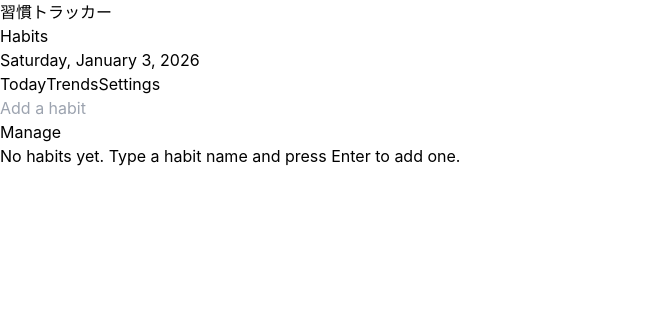
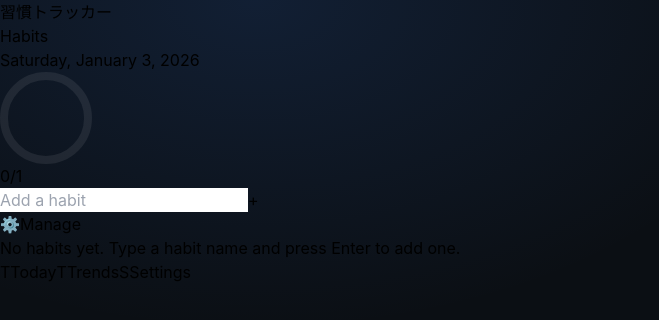
Before and after one commit to dotxdaemon/habits, a React (Vite) app: page / in a window 1280 px wide. Shown: the top 320 px of the page, without its empty margins (0-659 px from the left). Built offline with nearby package versions, Linux system fonts and the light colour scheme.

Commit message:
Restyle habit tracker interface

```diff
--- a/src/App.tsx
+++ b/src/App.tsx
@@ -1,6 +1,6 @@
 // ABOUTME: Orchestrates application layout and navigation between views.
 // ABOUTME: Loads data, manages active tab, and renders page components.
-import { useEffect } from 'react';
+import { useEffect, useMemo } from 'react';
 import { db } from './db/database';
 import { useAppStore } from './store';
 import { getHabits, getLogs, getToday } from './db/queries';
@@ -8,9 +8,11 @@ import { formatDate } from './domain/streaks';
 import { TodayView } from './pages/TodayView';
 import { TrendsView } from './pages/TrendsView';
 import { SettingsView } from './pages/SettingsView';
+import { ProgressRing } from './components/ProgressRing';
+import { Card } from './components/Card';
 
 function App() {
-  const { view, isLoading, setHabits, setLogs, setLoading, setView } = useAppStore();
+  const { view, habits, logs, isLoading, setHabits, setLogs, setLoading, setView } = useAppStore();
   const today = getToday();
 
   useEffect(() => {
@@ -38,65 +40,82 @@ function App() {
     setLogs(logs);
   };
 
+  const { doneCount, totalCount } = useMemo(() => {
+    const todayLogs = logs[today] as Record<string, any> | undefined;
+    const total = habits.length;
+    const done = habits.reduce((count, habit) => {
+      const log = todayLogs?.[habit.id];
+      if (habit.type === 'checkbox') {
+        return log?.done ? count + 1 : count;
+      }
+      const target = habit.target || 1;
+      return (log?.value || 0) >= target ? count + 1 : count;
+    }, 0);
+    return { doneCount: done, totalCount: total };
+  }, [habits, logs, today]);
+
   if (isLoading) {
     return (
-      <div className="min-h-screen bg-stone-900 flex items-center justify-center">
-        <div className="text-stone-400">Loading...</div>
+      <div className="min-h-screen flex items-center justify-center text-slate-300">
+        <div>Loading...</div>
       </div>
     );
   }
 
   return (
-    <div className="min-h-screen bg-stone-900 text-stone-50">
-      <div className="bg-stone-800 border-b border-stone-700 p-6">
-        <div className="max-w-4xl mx-auto">
-          <p className="text-stone-400 text-sm mb-1">習慣トラッカー</p>
-          <h1 className="text-3xl font-bold">Habits</h1>
-          <p className="text-stone-400 text-sm mt-2">{formatDate(today)}</p>
-        </div>
+    <div className="min-h-screen text-slate-100">
+      <div className="max-w-md mx-auto px-4 pt-8 pb-4">
+        <Card className="p-4">
+          <div className="flex items-center gap-4">
+            <div className="flex-1">
+              <p className="text-xs uppercase tracking-wide text-slate-400">習慣トラッカー</p>
+              <h1 className="text-2xl font-bold">Habits</h1>
+              <p className="text-sm text-slate-400 mt-1">{formatDate(today)}</p>
+            </div>
+            <ProgressRing value={doneCount} max={Math.max(totalCount, 1)} size={92} strokeWidth={8} />
+          </div>
+        </Card>
       </div>
 
-      <div className="bg-stone-800 border-b border-stone-700">
-        <div className="max-w-4xl mx-auto px-6 py-3">
-          <div className="flex gap-2">
-            <button
-              onClick={() => setView('today')}
-              className={'px-4 py-2 rounded-lg font-medium transition ' + (
-                view === 'today'
-                  ? 'bg-stone-700 text-stone-50'
-                  : 'text-stone-400 hover:text-stone-300'
-              )}
-            >
-              Today
-            </button>
-            <button
-              onClick={() => setView('trends')}
-              className={'px-4 py-2 rounded-lg font-medium transition ' + (
-                view === 'trends'
-                  ? 'bg-stone-700 text-stone-50'
-                  : 'text-stone-400 hover:text-stone-300'
-              )}
-            >
-              Trends
-            </button>
-            <button
-              onClick={() => setView('settings')}
-              className={'px-4 py-2 rounded-lg font-medium transition ' + (
-                view === 'settings'
-                  ? 'bg-stone-700 text-stone-50'
-                  : 'text-stone-400 hover:text-stone-300'
-              )}
-            >
-              Settings
-            </button>
-          </div>
-        </div>
-      </div>
-
-      <div className="max-w-4xl mx-auto p-6">
+      <main className="max-w-md mx-auto px-4 pb-24 space-y-6">
         {view === 'today' && <TodayView onRefresh={refreshData} />}
         {view === 'trends' && <TrendsView onRefresh={refreshData} />}
         {view === 'settings' && <SettingsView onRefresh={refreshData} />}
+      </main>
+
+      <div className="fixed bottom-0 inset-x-0">
+        <div className="max-w-md mx-auto px-4 pb-[env(safe-area-inset-bottom)]">
+          <Card className="mb-4 shadow-xl ring-white/20 bg-slate-950/80 backdrop-blur">
+            <div className="grid grid-cols-3">
+              {[
+                { key: 'today', label: 'Today' },
+                { key: 'trends', label: 'Trends' },
+                { key: 'settings', label: 'Settings' },
+              ].map((item) => (
+                <button
+                  key={item.key}
+                  onClick={() => setView(item.key as typeof view)}
+                  className={`flex flex-col items-center gap-1 py-3 text-sm font-medium transition ${
+                    view === item.key ? 'text-slate-50' : 'text-slate-400 hover:text-slate-200'
+                  }`}
+                  aria-pressed={view === item.key}
+                >
+                  <span
+                    className={`inline-flex h-9 w-9 items-center justify-center rounded-full ring-1 ring-inset ${
+                      view === item.key
+                        ? 'bg-blue-600 ring-blue-500 text-white'
+                        : 'bg-white/5 ring-white/10'
+                    }`}
+                    aria-hidden
+                  >
+                    {item.label.slice(0, 1)}
+                  </span>
+                  {item.label}
+                </button>
+              ))}
+            </div>
+          </Card>
+        </div>
       </div>
     </div>
   );
--- /dev/null
+++ b/src/components/Card.tsx
@@ -0,0 +1,28 @@
+// ABOUTME: Provides a reusable surface with rounded corners and subtle ring styling.
+// ABOUTME: Wraps child content in a softly elevated card background.
+import type React from 'react';
+import type { PropsWithChildren } from 'react';
+
+interface CardProps extends PropsWithChildren {
+  className?: string;
+  onClick?: () => void;
+  onKeyDown?: (event: React.KeyboardEvent<HTMLDivElement>) => void;
+  role?: string;
+  tabIndex?: number;
+  'aria-pressed'?: boolean;
+}
+
+export function Card({ children, className = '', onClick, onKeyDown, role, tabIndex, 'aria-pressed': ariaPressed }: CardProps) {
+  return (
+    <div
+      className={`rounded-2xl bg-slate-950/40 ring-1 ring-white/10 ${className}`}
+      onClick={onClick}
+      onKeyDown={onKeyDown}
+      role={role}
+      tabIndex={tabIndex}
+      aria-pressed={ariaPressed}
+    >
+      {children}
+    </div>
+  );
+}
--- /dev/null
+++ b/src/components/IconButton.tsx
@@ -0,0 +1,33 @@
+// ABOUTME: Renders a small circular icon button with consistent focus styling.
+// ABOUTME: Supports optional label text and integrates with the card palette.
+import type { ButtonHTMLAttributes, PropsWithChildren } from 'react';
+
+type IconButtonProps = ButtonHTMLAttributes<HTMLButtonElement> & PropsWithChildren & {
+  variant?: 'primary' | 'ghost' | 'danger';
+  size?: 'sm' | 'md';
+};
+
+export function IconButton({
+  children,
+  className = '',
+  variant = 'ghost',
+  size = 'md',
+  ...props
+}: IconButtonProps) {
+  const sizeClass = size === 'sm' ? 'h-10 w-10 text-sm' : 'h-11 w-11 text-base';
+  const variantClass = {
+    primary: 'bg-blue-600 text-white hover:bg-blue-500 focus-visible:ring-blue-400',
+    ghost: 'bg-white/5 text-slate-100 hover:bg-white/10 focus-visible:ring-white/40',
+    danger: 'bg-red-500/20 text-red-200 hover:bg-red-400/30 focus-visible:ring-red-300/60',
+  }[variant];
+
+  return (
+    <button
+      type="button"
+      className={`inline-flex items-center justify-center rounded-full ring-1 ring-inset ring-white/10 transition focus-visible:outline-none focus-visible:ring-2 focus-visible:ring-offset-2 focus-visible:ring-offset-slate-950 ${sizeClass} ${variantClass} ${className}`}
+      {...props}
+    >
+      {children}
+    </button>
+  );
+}
--- /dev/null
+++ b/src/components/ProgressRing.tsx
@@ -0,0 +1,54 @@
+// ABOUTME: Displays circular progress as an SVG ring with numeric summary.
+// ABOUTME: Shows completion text in the center for quick habit overview.
+interface ProgressRingProps {
+  value: number;
+  max: number;
+  size?: number;
+  strokeWidth?: number;
+}
+
+export function ProgressRing({ value, max, size = 96, strokeWidth = 10 }: ProgressRingProps) {
+  const clampedMax = Math.max(max, 1);
+  const clampedValue = Math.min(Math.max(value, 0), clampedMax);
+  const radius = (size - strokeWidth) / 2;
+  const circumference = 2 * Math.PI * radius;
+  const progress = circumference - (clampedValue / clampedMax) * circumference;
+  const center = size / 2;
+
+  return (
+    <div className="relative inline-flex items-center justify-center">
+      <svg width={size} height={size} className="rotate-[-90deg]">
+        <circle
+          cx={center}
+          cy={center}
+          r={radius}
+          stroke="rgba(255,255,255,0.08)"
+          strokeWidth={strokeWidth}
+          fill="none"
+          strokeLinecap="round"
+        />
+        <circle
+          data-testid="progress-ring-arc"
+          cx={center}
+          cy={center}
+          r={radius}
+          stroke="url(#progress-gradient)"
+          strokeWidth={strokeWidth}
+          fill="none"
+          strokeDasharray={`${circumference} ${circumference}`}
+          strokeDashoffset={progress}
+          strokeLinecap="round"
+        />
+        <defs>
+          <linearGradient id="progress-gradient" x1="0%" y1="0%" x2="100%" y2="0%">
+            <stop offset="0%" stopColor="#38bdf8" />
+            <stop offset="100%" stopColor="#6366f1" />
+          </linearGradient>
+        </defs>
+      </svg>
+      <div className="absolute inset-0 flex items-center justify-center text-sm font-semibold text-slate-100">
+        {clampedValue}/{clampedMax}
+      </div>
+    </div>
+  );
+}
--- a/src/index.css
+++ b/src/index.css
@@ -17,6 +17,9 @@
 body {
   margin: 0;
   min-height: 100vh;
+  background: radial-gradient(1000px 600px at 20% 0%, rgba(59,130,246,0.14), transparent 55%), #0b0f14;
+  -webkit-font-smoothing: antialiased;
+  -moz-osx-font-smoothing: grayscale;
 }
 
 @layer utilities {
--- a/src/pages/TodayView.tsx
+++ b/src/pages/TodayView.tsx
@@ -1,10 +1,12 @@
 // ABOUTME: Renders the Today view with daily habit controls and manage mode.
 // ABOUTME: Supports quick completion, streak visibility, and inline habit creation.
-import { type FormEvent, useState } from 'react';
+import React, { type FormEvent, useState } from 'react';
 import { useAppStore } from '../store';
 import { createHabit, deleteHabit, toggleCheckbox, updateAmount, getToday } from '../db/queries';
 import { calculateStreak } from '../domain/streaks';
 import type { Habit, LogEntry } from '../db/schema';
+import { Card } from '../components/Card';
+import { IconButton } from '../components/IconButton';
 
 interface Props {
   onRefresh: () => Promise<void>;
@@ -50,30 +52,39 @@ export function TodayView({ onRefresh }: Props) {
 
   return (
     <div className="space-y-4">
-      <div className="flex flex-col gap-2 sm:flex-row sm:items-center sm:gap-3">
+      <Card className="p-3">
+        <div className="flex items-center gap-3">
           <form onSubmit={handleQuickAdd} className="flex-1">
+            <div className="flex items-center gap-2 bg-white/5 rounded-xl px-3 py-2 ring-1 ring-inset ring-white/10 focus-within:ring-white/20">
               <input
                 type="text"
                 value={newHabitName}
                 onChange={(e) => setNewHabitName(e.target.value)}
                 placeholder="Add a habit"
-            className="w-full px-4 py-2 bg-stone-900 border border-stone-700 rounded-lg text-stone-50"
+                className="w-full bg-transparent text-slate-100 placeholder:text-slate-500 outline-none"
                 disabled={isAdding}
                 aria-label="Add habit"
               />
+              <IconButton type="submit" size="sm" variant="primary" aria-label="Add">
+                +
+              </IconButton>
+            </div>
           </form>
           <button
+            type="button"
             onClick={() => setIsManaging((prev) => !prev)}
-          className={'px-3 py-2 rounded-lg text-sm font-medium border border-stone-700 transition ' + (
-            isManaging ? 'bg-stone-700 text-stone-50' : 'text-stone-300 hover:bg-stone-800'
-          )}
+            className={`flex items-center gap-2 px-3 py-2 rounded-xl text-sm font-semibold ring-1 ring-inset transition ${
+              isManaging ? 'bg-blue-600 ring-blue-500 text-white' : 'bg-white/5 ring-white/10 text-slate-100 hover:bg-white/10'
+            }`}
             aria-pressed={isManaging}
           >
+            <span aria-hidden>⚙️</span>
             Manage
           </button>
         </div>
+      </Card>
 
-      <div className="rounded-lg border border-stone-800 divide-y divide-stone-800 overflow-hidden">
+      <div className="space-y-3">
         {habits.map((habit) => (
           <HabitRow
             key={habit.id}
@@ -87,9 +98,9 @@ export function TodayView({ onRefresh }: Props) {
           />
         ))}
         {habits.length === 0 && (
-          <div className="text-center py-10 text-stone-500">
+          <Card className="p-6 text-center text-slate-400">
             No habits yet. Type a habit name and press Enter to add one.
-          </div>
+          </Card>
         )}
       </div>
     </div>
@@ -110,70 +121,112 @@ function HabitRow({ habit, log, streak, isManaging, onToggleCheckbox, onUpdateAm
   const isCheckbox = habit.type === 'checkbox';
   const isDone = isCheckbox ? log?.done : (log?.value || 0) >= (habit.target || 1);
   const progress = habit.type === 'amount' && habit.target ? Math.min(((log?.value || 0) / habit.target) * 100, 100) : 0;
+  const handleCardClick = () => {
+    if (isCheckbox) {
+      void onToggleCheckbox(habit.id);
+    }
+  };
+  const handleKeyDown = (event: React.KeyboardEvent<HTMLDivElement>) => {
+    if (!isCheckbox) return;
+    if (event.key === 'Enter' || event.key === ' ') {
+      event.preventDefault();
+      void onToggleCheckbox(habit.id);
+    }
+  };
 
   return (
-    <div className="flex items-center gap-3 px-3 py-3 bg-stone-900/60">
-      <div className="w-28 flex items-center">
+    <Card
+      className={`p-4 flex items-center gap-3 transition ${isCheckbox ? 'cursor-pointer hover:bg-white/5' : ''}`}
+      onClick={handleCardClick}
+      onKeyDown={handleKeyDown}
+      role={isCheckbox ? 'button' : undefined}
+      aria-pressed={isCheckbox ? isDone : undefined}
+      tabIndex={isCheckbox ? 0 : undefined}
+    >
+      <div className="shrink-0">
         {isCheckbox ? (
-          <button
-            onClick={() => onToggleCheckbox(habit.id)}
-            className={'w-11 h-11 rounded-full border flex items-center justify-center text-lg transition ' + (isDone ? 'bg-blue-600 border-blue-500 text-white' : 'border-stone-700 text-stone-400 hover:border-stone-500')}
+          <IconButton
+            variant={isDone ? 'primary' : 'ghost'}
             aria-label={`Toggle ${habit.name}`}
+            onClick={(e) => {
+              e.stopPropagation();
+              void onToggleCheckbox(habit.id);
+            }}
           >
             {isDone ? '✓' : ''}
-          </button>
+          </IconButton>
         ) : (
-          <div className="flex items-center gap-1">
-            <button
-              onClick={() => onUpdateAmount(habit.id, -1)}
-              className="w-9 h-9 rounded-lg border border-stone-700 bg-stone-900 text-lg hover:border-stone-500"
+          <div className="flex items-center gap-2">
+            <IconButton
+              size="sm"
               aria-label={`Decrease ${habit.name}`}
+              onClick={(e) => {
+                e.stopPropagation();
+                void onUpdateAmount(habit.id, -1);
+              }}
             >
               −
-            </button>
-            <div className="px-2 py-1 rounded-lg bg-stone-800 text-sm text-stone-100">
+            </IconButton>
+            <div className="px-3 py-2 rounded-xl bg-white/5 ring-1 ring-inset ring-white/10 text-sm font-semibold text-slate-100 min-w-[72px] text-center">
               {log?.value || 0}/{habit.target}
             </div>
-            <button
-              onClick={() => onUpdateAmount(habit.id, 1)}
-              className="w-9 h-9 rounded-lg border border-stone-700 bg-stone-900 text-lg hover:border-stone-500"
+            <IconButton
+              size="sm"
+              variant="primary"
               aria-label={`Increase ${habit.name}`}
+              onClick={(e) => {
+                e.stopPropagation();
+                void onUpdateAmount(habit.id, 1);
+              }}
             >
               +
-            </button>
+            </IconButton>
           </div>
         )}
       </div>
 
       <div className="flex-1 min-w-0">
-        <div className="text-base font-semibold text-stone-50 truncate">{habit.name}</div>
+        <div className="flex items-center justify-between gap-2">
+          <div className="text-base font-semibold text-slate-50 truncate">{habit.name}</div>
+          <span className={`px-2.5 py-1 rounded-full text-xs font-bold ring-1 ring-inset ${
+            streak > 0 ? 'bg-amber-500/15 text-amber-200 ring-amber-400/40' : 'bg-white/5 text-slate-300 ring-white/10'
+          }`}>
+            {streak}d
+          </span>
+        </div>
+        <p className="text-xs text-slate-400 mt-1">
+          {habit.type === 'checkbox' ? 'Checkbox' : `Amount • Target ${habit.target}${habit.unit ? ` ${habit.unit}` : ''}`}
+        </p>
         {habit.type === 'amount' && (
-          <div className="mt-1 flex items-center gap-2">
-            <div className="flex-1 h-2 bg-stone-800 rounded-full overflow-hidden">
+          <div className="mt-3">
+            <div className="flex items-center gap-2">
+              <div className="flex-1 h-2 rounded-full bg-white/5 overflow-hidden ring-1 ring-inset ring-white/10">
                 <div
-                className="h-full bg-blue-600 transition-all"
+                  className="h-full bg-gradient-to-r from-sky-400 to-indigo-500 transition-all"
                   style={{ width: `${progress}%` }}
                 />
               </div>
-            <div className="text-xs text-stone-400 whitespace-nowrap">{Math.round(progress)}%</div>
+              <div className="text-xs text-slate-300 whitespace-nowrap">
+                {log?.value || 0} / {habit.target} {habit.unit || ''}
+              </div>
+            </div>
           </div>
         )}
       </div>
 
-      <div className="flex items-center gap-2">
-        <div className={'px-2 py-1 rounded-full text-xs font-semibold border ' + (streak > 0 ? 'border-amber-400 text-amber-300' : 'border-stone-700 text-stone-400')}>
-          {streak}d
-        </div>
       {isManaging && (
-          <button
-            onClick={() => onDelete(habit.id)}
-            className="text-stone-400 hover:text-red-400 px-2"
+        <IconButton
+          variant="danger"
+          size="sm"
           aria-label="Delete habit"
+          onClick={(e) => {
+            e.stopPropagation();
+            void onDelete(habit.id);
+          }}
         >
           ×
-          </button>
+        </IconButton>
       )}
-      </div>
-    </div>
+    </Card>
   );
 }
--- a/src/pages/TrendsView.tsx
+++ b/src/pages/TrendsView.tsx
@@ -3,6 +3,8 @@
 import { useState } from 'react';
 import { useAppStore } from '../store';
 import { calculateCompletionRate, getLast7Days, getShortDayName } from '../domain/streaks';
+import { getDaysAgo } from '../db/queries';
+import { Card } from '../components/Card';
 
 interface Props {
   onRefresh: () => Promise<void>;
@@ -13,40 +15,76 @@ export function TrendsView({ onRefresh }: Props) {
   const [expandedHabitId, setExpandedHabitId] = useState<string | null>(null);
   void onRefresh;
 
+  const last14DayCompletion = Array.from({ length: 14 }).map((_, index) => {
+    const dateKey = getDaysAgo(13 - index);
+    const entries = logs[dateKey];
+    if (!entries || habits.length === 0) {
+      return { dateKey, percent: 0 };
+    }
+    const completeCount = habits.reduce((count, habit) => {
+      const log = entries[habit.id];
+      if (habit.type === 'checkbox') {
+        return log?.done ? count + 1 : count;
+      }
+      const target = habit.target || 1;
+      return (log?.value || 0) >= target ? count + 1 : count;
+    }, 0);
+    return { dateKey, percent: Math.round((completeCount / habits.length) * 100) };
+  });
+
   return (
-    <div className="space-y-3">
+    <div className="space-y-4">
+      <Card className="p-4 space-y-3">
+        <div className="flex items-center justify-between">
+          <div>
+            <p className="text-xs uppercase tracking-wide text-slate-400">This month</p>
+            <h2 className="text-lg font-semibold text-slate-50">Consistency</h2>
+          </div>
+          <div className="text-sm text-slate-400">Last 14 days</div>
+        </div>
+        <div className="grid grid-cols-14 gap-1">
+          {last14DayCompletion.map((day) => (
+            <div key={day.dateKey} className="w-full h-10 rounded-lg bg-white/5 ring-1 ring-white/10 overflow-hidden">
+              <div
+                className="bg-gradient-to-b from-sky-400 to-indigo-500 w-full"
+                style={{ height: `${day.percent}%` }}
+              />
+            </div>
+          ))}
+        </div>
+      </Card>
       {habits.map((habit) => {
         const completionRate = calculateCompletionRate(habit, logs, 30);
         const last7Days = getLast7Days(habit, logs);
         const isExpanded = expandedHabitId === habit.id;
 
         return (
-          <div key={habit.id} className="rounded-lg border border-stone-800 bg-stone-900/60">
+          <Card key={habit.id} className="overflow-hidden">
             <button
               onClick={() => setExpandedHabitId(isExpanded ? null : habit.id)}
-              className="w-full text-left px-4 py-3 flex items-center gap-3 hover:bg-stone-800 transition"
+              className="w-full text-left px-4 py-4 flex items-center gap-3 hover:bg-white/5 transition"
               aria-expanded={isExpanded}
             >
               <div className="flex-1 min-w-0">
-                <div className="text-sm text-stone-400">30-day</div>
+                <div className="text-sm text-slate-400">30-day</div>
                 <div className="flex items-center gap-3">
-                  <div className="text-lg font-semibold text-stone-50 truncate">{habit.name}</div>
-                  <div className="text-sm text-stone-300">{completionRate}%</div>
+                  <div className="text-lg font-semibold text-slate-50 truncate">{habit.name}</div>
+                  <div className="text-sm text-slate-200">{completionRate}%</div>
                 </div>
-                <div className="mt-2 h-2 w-full bg-stone-800 rounded-full overflow-hidden">
+                <div className="mt-2 h-2 w-full bg-white/5 rounded-full overflow-hidden ring-1 ring-inset ring-white/10">
                   <div
-                    className="h-full bg-blue-600 rounded-full"
+                    className="h-full bg-gradient-to-r from-sky-400 to-indigo-500 rounded-full"
                     style={{ width: `${completionRate}%` }}
                   />
                 </div>
               </div>
-              <div className="text-stone-500 text-sm">{isExpanded ? 'Hide' : 'View'}</div>
+              <div className="text-slate-500 text-sm">{isExpanded ? 'Hide' : 'View'}</div>
             </button>
 
             {isExpanded && (
-              <div className="px-4 pb-4">
+              <div className="px-4 pb-4 space-y-3">
                 <div
-                  className="grid grid-cols-7 gap-2 text-center text-xs text-stone-500 mb-2"
+                  className="grid grid-cols-7 gap-2 text-center text-xs text-slate-500"
                   data-testid="weekday-labels"
                 >
                   {last7Days.map((day) => (
@@ -61,12 +99,12 @@ export function TrendsView({ onRefresh }: Props) {
                       key={day.dateKey}
                       data-testid="day-cell"
                       className={
-                        'h-10 rounded-md border ' +
+                        'h-10 rounded-md ring-1 ring-inset ' +
                         (day.isComplete
-                          ? 'bg-blue-600 border-blue-500'
+                          ? 'bg-gradient-to-b from-sky-400 to-indigo-500 ring-blue-400/70'
                           : day.isToday
-                          ? 'border-blue-500 bg-transparent'
-                          : 'bg-stone-800 border-stone-700')
+                          ? 'ring-blue-400/70 bg-transparent'
+                          : 'bg-white/5 ring-white/10')
                       }
                       aria-label={`${habit.name} ${day.dateKey}`}
                     />
@@ -74,13 +112,13 @@ export function TrendsView({ onRefresh }: Props) {
                 </div>
               </div>
             )}
-          </div>
+          </Card>
         );
       })}
       {habits.length === 0 && (
-        <div className="text-center py-12 text-stone-500">
+        <Card className="p-6 text-center text-slate-400">
           No habits to show. Add some from the Today tab!
-        </div>
+        </Card>
       )}
     </div>
   );
```
Also changed, not shown: src/pages/SettingsView.tsx (+23 -17 lines), 1 other file (tests, documents, lock files or other folders). Lines whose indentation alone changed are shown as unchanged.
